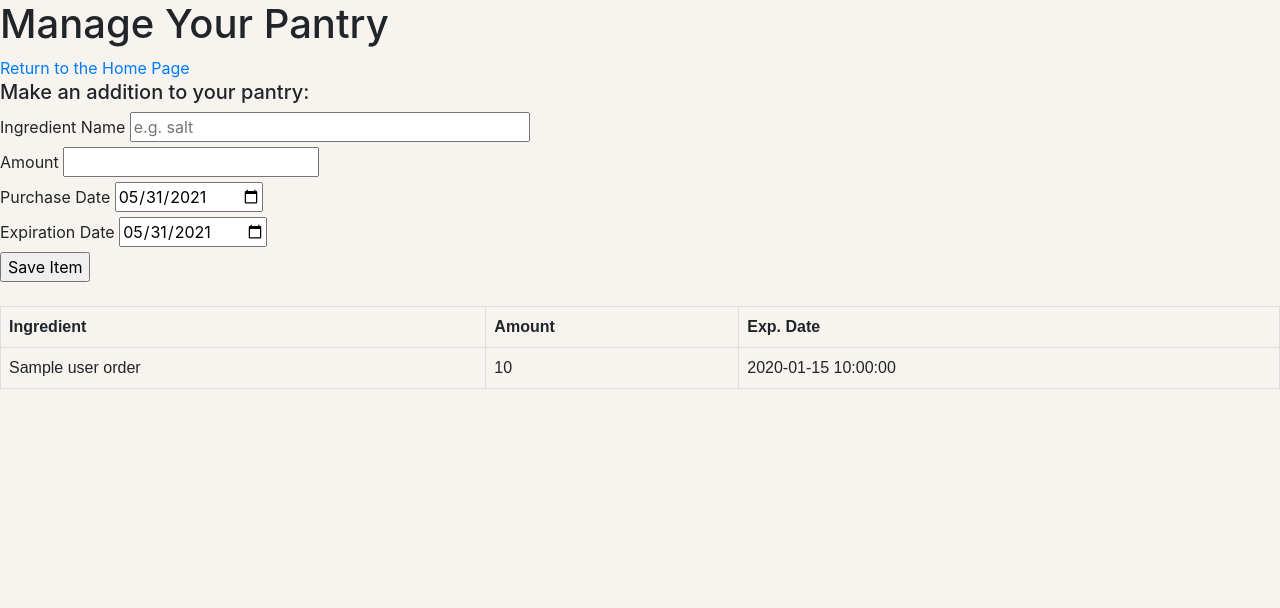
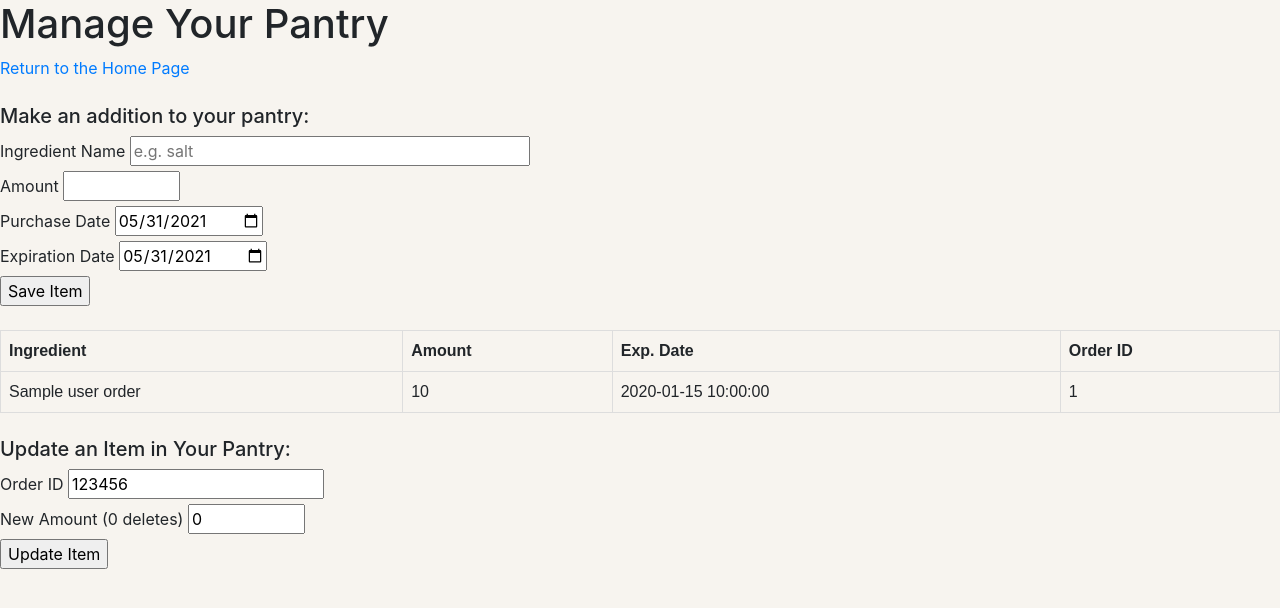
Before and after one commit to jzaia18/WormSign, a Flask app: page /showpantry in a window 1280 px wide. Shown: the top 608 px of the page. Run offline with Flask 2, Linux system fonts and the light colour scheme; the visitor is signed in with stand-in values (Sample User, id 1); a database or web service that is not in the repository returns one stand-in record (values such as "Sample title"); some libraries are stand-ins or nearby versions.

Commit message:
User can now delete orders or update their amounts (update_pantry in show_pantry.py).  All obvious errors (empty fields, id / ingredient specified not existing) checked for.

```diff
--- a/app.py
+++ b/app.py
@@ -7,7 +7,7 @@ from utils.config import config
 from utils.login import insert_user, login_user
 from utils.search_recipe import search_recipe
 from utils.create_category import create_category
-from utils.show_pantry import show_pantry, update_pantry
+from utils.show_pantry import show_pantry, add_to_pantry, update_pantry
 
 app = Flask(__name__)
 DIR = os.path.dirname(__file__) or '.'
@@ -90,7 +90,7 @@ def find_recipe():
 
 
 @app.route("/showpantry", methods=['GET', 'POST'])
-def showpantry():
+def showpantry():       # handles when a user adds to their pantry
     uid = session['id']
     noResults = None
     error = None
@@ -101,9 +101,27 @@ def showpantry():
         purchased = request.form['buy_date']
         expires = request.form['exp_date']
 
-        error = update_pantry(ingredient, amount, purchased, expires, uid)  # update with form info
+        error = add_to_pantry(ingredient, amount, purchased, expires, uid)  # update with form info
 
-    results = show_pantry(uid)
+    results = show_pantry(uid)  # always want to load pantry table
+    # checks to see if there was at least one result
+    if len(results) == 0:
+        noResults = 'No Pantry Data!'
+    return render_template("manage_pantry.html", results=results, noResults=noResults, uid=uid, error=error)
+
+
+@app.route("/updatepantry", methods=['POST'])  # for when a user updates an order within their pantry
+def updatepantry():
+    uid = session['id']
+    noResults = None
+    error = None
+    if request.method == 'POST':
+        # results from searching the db
+        order_id = request.form['update_order']
+        amount = request.form['new_amount']
+
+        error = update_pantry(order_id, amount, uid)  # update with form info
+    results = show_pantry(uid)  # always want to load pantry table
     # checks to see if there was at least one result
     if len(results) == 0:
         noResults = 'No Pantry Data!'
@@ -124,5 +142,6 @@ def make_category():
 
     return render_template("make_category.html", error=error)
 
+
 if __name__ == '__main__':
     app.run(host='localhost', port=8080, debug=True)
--- a/templates/manage_pantry.html
+++ b/templates/manage_pantry.html
@@ -10,13 +10,15 @@
 <div class="pantry">
   <h1>Manage Your Pantry</h1>
   {% if error %}
-    <p class=error><strong>Error:</strong> {{ error }}
+    <p class=error><strong>Error:</strong> {{ error }}</p>
+    <br />
   {% endif %}
 
   <a href="/home">Return to the Home Page</a>
 
   <form method="post" action="/showpantry">
     <h5>
+      <br>
       Make an addition to your pantry:
     </h5>
     <div class="block">
@@ -25,7 +27,7 @@
     </div>
     <div class="block">
       <label>Amount</label>
-      <input type="number" name="amount" value="">
+      <input type="number" name="amount" value="" min="1" max="20000">
     </div>
     <div class="block">
       <label>Purchase Date</label>
@@ -55,6 +57,7 @@
           <th>Ingredient</th>
           <th>Amount</th>
           <th>Exp. Date</th>
+          <th>Order ID</th>
         </tr>
       </thead>
       <tbody>
@@ -63,6 +66,7 @@
             <td>{{ order[0] }}</td>
             <td>{{ order[1] }}</td>
             <td>{{ order[2] }}</td>
+            <td>{{ order[3] }}</td>
           </tr>
         {% endfor %}
       </tbody>
@@ -70,6 +74,22 @@
     <br />
   {% endif %}
 
+  <form method="post" action="/updatepantry">
+    <h5>
+      Update an Item in Your Pantry:
+    </h5>
+    <div class="block">
+      <label>Order ID</label>
+      <input type="number" name="update_order" value="123456">
+    </div>
+    <div class="block">
+      <label>New Amount (0 deletes)</label>
+      <input type="number" name="new_amount" value="0" min="0" max="20000">
+    </div>
+    <input type="submit" name="commit" value="Update Item">
+  </form>
+  <br />
+
 </div>
 
 {% endblock %}
--- a/utils/show_pantry.py
+++ b/utils/show_pantry.py
@@ -7,7 +7,7 @@ from utils.config import config
 def show_pantry(uid):
     """ gets a user's pantry data """
     global results
-    checkdb = """SELECT I."IngredientName", P."CurrentQuantity", P."ExpirationDate"
+    checkdb = """SELECT I."IngredientName", P."CurrentQuantity", P."ExpirationDate", P."OrderId"
                         FROM "UserOrders" U, "OrderIngredients" O, "Ingredients" I, "Pantry" P
                         WHERE U."UserId" = '{}' AND U."OrderId" = O."OrderId" AND
                              O."IngredientId" = I."IngredientId" AND U."OrderId" = P."OrderId";""".format(uid)
@@ -33,12 +33,15 @@ def show_pantry(uid):
     return results
 
 
-def update_pantry(ingredient, amount, purchased, exp, uid):
+def add_to_pantry(ingredient, amount, purchased, exp, uid):
     """adds a user's input to the pantry table (and other necessary tables)"""
     checkdb = """SELECT "IngredientId" FROM "Ingredients"
-                        WHERE "IngredientName" = '{}';""".format(ingredient)
+                        WHERE "IngredientName" LIKE '%{}%';""".format(ingredient)
     conn = None
     error = None
+    if not amount or not ingredient:
+        error = "Please fill in the required fields to add an item to your pantry."
+        return error
     try:
         # read database configuration
         params = config()
@@ -55,7 +58,9 @@ def update_pantry(ingredient, amount, purchased, exp, uid):
             order_id = int(datetime.datetime.utcnow().timestamp())
 
             # "store this order" message for pantry
-            checkdb = """INSERT INTO "Pantry"("OrderId", "PurchaseDate", "ExpirationDate", "PurchaseQuantity", "CurrentQuantity") VALUES(%s, %s, %s, %s,%s)"""
+            checkdb = """INSERT INTO "Pantry"("OrderId", "PurchaseDate", "ExpirationDate",
+                                                "PurchaseQuantity", "CurrentQuantity")
+                                                    VALUES(%s, %s, %s, %s,%s)"""
             cur.execute(checkdb, (order_id, purchased, exp, amount, amount))
 
             # connect new order to user
@@ -70,7 +75,6 @@ def update_pantry(ingredient, amount, purchased, exp, uid):
             conn.commit()
         else:
             error = "That item does not exist in the ingredient table!"
-            return error
         # close the cursor
         cur.close()
     except (Exception, psycopg2.DatabaseError) as error:
@@ -79,3 +83,58 @@ def update_pantry(ingredient, amount, purchased, exp, uid):
         if conn is not None:
             conn.close()
     return error
+
+
+def update_pantry(order_id, amount, uid):
+    """
+
+    """
+    checkdb = """SELECT P."CurrentQuantity" FROM "Pantry" P, "UserOrders" U
+                        WHERE P."OrderId" = '{}' AND U."UserId" = '{}';""".format(order_id, uid)
+    conn = None
+    error = None
+    if not amount or not order_id:
+        error = "Please fill in the required fields to update an item in your pantry."
+        return error
+    try:
+        # read database configuration
+        params = config()
+        # connect to the PostgreSQL database
+        conn = psycopg2.connect(**params)
+        # create a new cursor
+        cur = conn.cursor()
+
+        # grab ingredient id from db
+        cur.execute(checkdb)
+        if bool(cur.rowcount):  # if order exists in pantry
+            if int(amount) == 0:     # drop this order from the pantry table
+                # delete order from order ingredients
+                checkdb = """DELETE FROM "OrderIngredients" WHERE "OrderId" = '{}'""".format(order_id)
+                cur.execute(checkdb)
+
+                # ""   ""   "" from UserOrders
+                checkdb = """DELETE FROM "UserOrders" WHERE "OrderId" = '{}'""".format(order_id)
+                cur.execute(checkdb)
+
+                # ""   ""   "" from Pantry
+                checkdb = """DELETE FROM "Pantry" WHERE "OrderId" = '{}'""".format(order_id)
+                cur.execute(checkdb)
+                pass
+
+            else:   # update order with new amount
+                checkdb = """UPDATE "Pantry"
+                                SET "CurrentQuantity" = '{}'
+                                WHERE "OrderId" = '{}'""".format(amount, order_id)
+                cur.execute(checkdb)
+
+            conn.commit()  # commit the changes!  Either way we have to commit
+        else:
+            error = "There is no such orderId in your pantry!"
+        # close the cursor
+        cur.close()
+    except (Exception, psycopg2.DatabaseError) as error:
+        print(error)
+    finally:
+        if conn is not None:
+            conn.close()
+    return error
```
